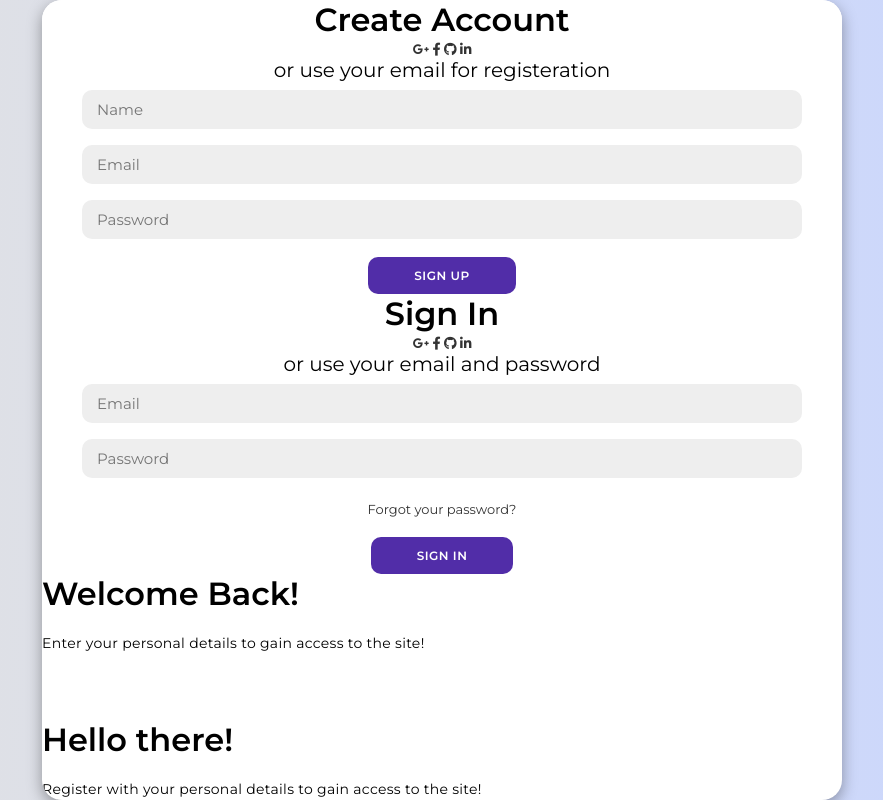
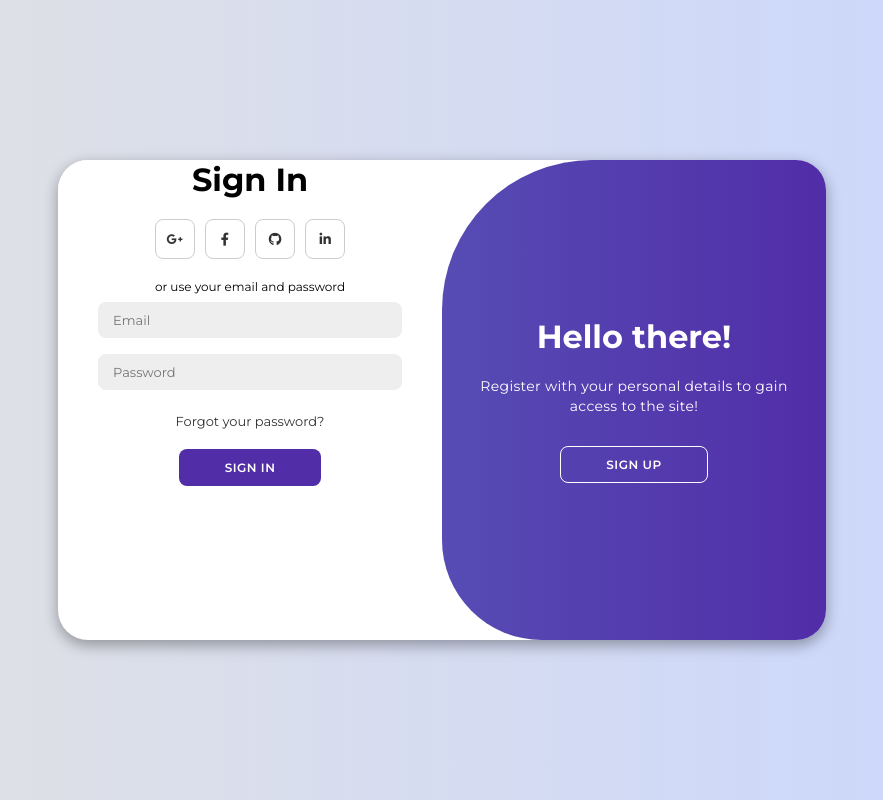
Before and after one commit to KennedyShiku/animated-login-page, a plain HTML site: page index.html in a window 1280 px wide. Shown: the whole page, without its empty margins (198-1081 px from the left). Drawn offline with Linux system fonts and the light colour scheme.

Commit message:
Added styling

```diff
--- a/index.html
+++ b/index.html
@@ -12,7 +12,7 @@
 
 
   <div class="container" id="container">
-    <div class="font-container sign-up">
+    <div class="form-container sign-up">
       <form>
         <h1>Create Account</h1>
         <div class="social-icons">
--- a/style/style.css
+++ b/style/style.css
@@ -1,4 +1,4 @@
-@import url('https://fonts.googleapis.com/css2?family=Montserrat:ital,wght@0,300;0,400;0,600;1,500&family=Poppins:ital,wght@0,300;0,400;0,500;0,600;1,200;1,300;1,500&display=swap');
+@import url('https://fonts.googleapis.com/css2?family=Montserrat:wght@300;400;500;600;700&display=swap');
 
 *{
     margin: 0;
@@ -19,11 +19,11 @@ body{
 
 .container{
     background-color: #fff;
-  border-radius: 20px;
+    border-radius: 30px;
     box-shadow: 0 5px 15px rgba(0, 0, 0, 0.35);
     position: relative;
     overflow: hidden;
-  width: 800px;
+    width: 768px;
     max-width: 100%;
     min-height: 480px;
 }
@@ -36,10 +36,10 @@ body{
 }
 
 .container span{
-  font-size: 20px;
+    font-size: 12px;
 }
 
-.container  a{
+.container a{
     color: #333;
     font-size: 13px;
     text-decoration: none;
@@ -52,7 +52,7 @@ body{
     font-size: 12px;
     padding: 10px 45px;
     border: 1px solid transparent;
-  border-radius: 10px;
+    border-radius: 8px;
     font-weight: 600;
     letter-spacing: 0.5px;
     text-transform: uppercase;
@@ -80,8 +80,131 @@ body{
     border: none;
     margin: 8px 0;
     padding: 10px 15px;
-  font-size: 15px;
-  border-radius: 10px;
+    font-size: 13px;
+    border-radius: 8px;
     width: 100%;
     outline: none;
 }
+
+.form-container{
+    position: absolute;
+    top: 0;
+    height: 100%;
+    transition: all 0.6s ease-in-out;
+}
+
+.sign-in{
+    left: 0;
+    width: 50%;
+    z-index: 2;
+}
+
+.container.active .sign-in{
+    transform: translateX(100%);
+}
+
+.sign-up{
+    left: 0;
+    width: 50%;
+    opacity: 0;
+    z-index: 1;
+}
+
+.container.active .sign-up{
+    transform: translateX(100%);
+    opacity: 1;
+    z-index: 5;
+    animation: move 0.6s;
+}
+
+@keyframes move{
+    0%, 49.99%{
+        opacity: 0;
+        z-index: 1;
+    }
+    50%, 100%{
+        opacity: 1;
+        z-index: 5;
+    }
+}
+
+.social-icons{
+    margin: 20px 0;
+}
+
+.social-icons a{
+    border: 1px solid #ccc;
+    border-radius: 20%;
+    display: inline-flex;
+    justify-content: center;
+    align-items: center;
+    margin: 0 3px;
+    width: 40px;
+    height: 40px;
+}
+
+.toggle-container{
+    position: absolute;
+    top: 0;
+    left: 50%;
+    width: 50%;
+    height: 100%;
+    overflow: hidden;
+    transition: all 0.6s ease-in-out;
+    border-radius: 150px 0 0 100px;
+    z-index: 1000;
+}
+
+.container.active .toggle-container{
+    transform: translateX(-100%);
+    border-radius: 0 150px 100px 0;
+}
+
+.toggle{
+    background-color: #512da8;
+    height: 100%;
+    background: linear-gradient(to right, #5c6bc0, #512da8);
+    color: #fff;
+    position: relative;
+    left: -100%;
+    height: 100%;
+    width: 200%;
+    transform: translateX(0);
+    transition: all 0.6s ease-in-out;
+}
+
+.container.active .toggle{
+    transform: translateX(50%);
+}
+
+.toggle-panel{
+    position: absolute;
+    width: 50%;
+    height: 100%;
+    display: flex;
+    align-items: center;
+    justify-content: center;
+    flex-direction: column;
+    padding: 0 30px;
+    text-align: center;
+    top: 0;
+    transform: translateX(0);
+    transition: all 0.6s ease-in-out;
+}
+
+.toggle-left{
+    transform: translateX(-200%);
+}
+
+.container.active .toggle-left{
+    transform: translateX(0);
+}
+
+.toggle-right{
+    right: 0;
+    transform: translateX(0);
+}
+
+.container.active .toggle-right{
+    transform: translateX(200%);
+}
```
Lines whose indentation alone changed are shown as unchanged.
